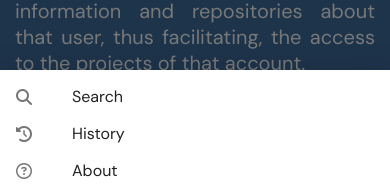
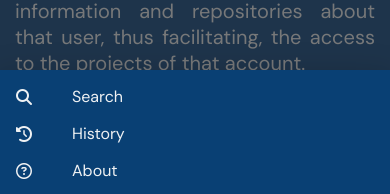
Before and after one commit to AndrelhVieira/User-Finder, a React (Create React App) app: page /about in a window 390 px wide. Both pictures are taken after a click on the button 348 px from the left and 45 px from the top of the page. Shown: the part 647-841 px from the top of the page. Built offline with nearby package versions, Linux system fonts and the light colour scheme.

Commit message:
fix: Fix responsive bugs in homepage

```diff
--- a/src/components/MenuDrawer/index.js
+++ b/src/components/MenuDrawer/index.js
@@ -3,13 +3,12 @@ import clsx from "clsx";
 import { makeStyles } from "@material-ui/core/styles";
 import Drawer from "@material-ui/core/Drawer";
 import Button from "@material-ui/core/Button";
-import List from "@material-ui/core/List";
 import ListItem from "@material-ui/core/ListItem";
 import ListItemIcon from "@material-ui/core/ListItemIcon";
 import ListItemText from "@material-ui/core/ListItemText";
 
 import { menuItems } from "services/menuItems";
-import { DivDrawerStyled } from "./styles";
+import { DivDrawerStyled, ListStyled } from "./styles";
 
 import { useHistory } from "react-router-dom";
 import { goToSomewhere } from "services/functionalities";
@@ -54,7 +53,7 @@ const MenuDrawer = () => {
       onClick={toggleDrawer(anchor, false)}
       onKeyDown={toggleDrawer(anchor, false)}
     >
-      <List>
+      <ListStyled>
         {menuItems.map((item, index) => (
           <ListItem
             button
@@ -66,7 +65,7 @@ const MenuDrawer = () => {
             <ListItemText />
           </ListItem>
         ))}
-      </List>
+      </ListStyled>
     </div>
   );
 
--- a/src/components/MenuDrawer/styles.js
+++ b/src/components/MenuDrawer/styles.js
@@ -1,5 +1,7 @@
 import styled from "styled-components";
 import { COLORS } from "styles/colors";
+
+import List from "@material-ui/core/List";
 
 export const DivDrawerStyled = styled.div`
   & button {
@@ -11,3 +13,12 @@ export const DivDrawerStyled = styled.div`
     display: none;
   }
 `;
+
+export const ListStyled = styled(List)`
+  background-color: ${COLORS.darkBlue};
+  color: ${COLORS.white};
+
+  & i {
+    color: ${COLORS.white};
+  }
+`;
--- a/src/pages/HistoryPage/styles.js
+++ b/src/pages/HistoryPage/styles.js
@@ -16,12 +16,16 @@ export const EmptyHistoryDiv = styled.div`
 export const HistoryCard = styled.div`
   background-color: ${COLORS.darkBlue};
   max-width: 396px;
-  margin: 10px auto;
+  margin: 20px 5px;
   padding: 10px;
   display: flex;
   justify-content: space-around;
   align-items: center;
   box-shadow: 1px 1px 10px black;
+
+  @media screen and (min-width: 396px) {
+    margin: 20px auto;
+  }
 
   & img {
     width: 30%;
--- a/src/pages/HomePage/styles.js
+++ b/src/pages/HomePage/styles.js
@@ -21,7 +21,7 @@ export const HomePageCover = styled.section`
   & img {
     display: block;
     margin: 10px auto;
-    width: 75%;
+    width: 70%;
     max-width: 296px;
   }
 
@@ -29,6 +29,14 @@ export const HomePageCover = styled.section`
     text-align: center;
     font-size: 1rem;
     margin: auto;
+
+    & img {
+      display: none;
+
+      @media screen and (min-width: 696px) {
+        display: block;
+      }
+    }
   }
 
   @media screen and (min-width: 696px) {
```
